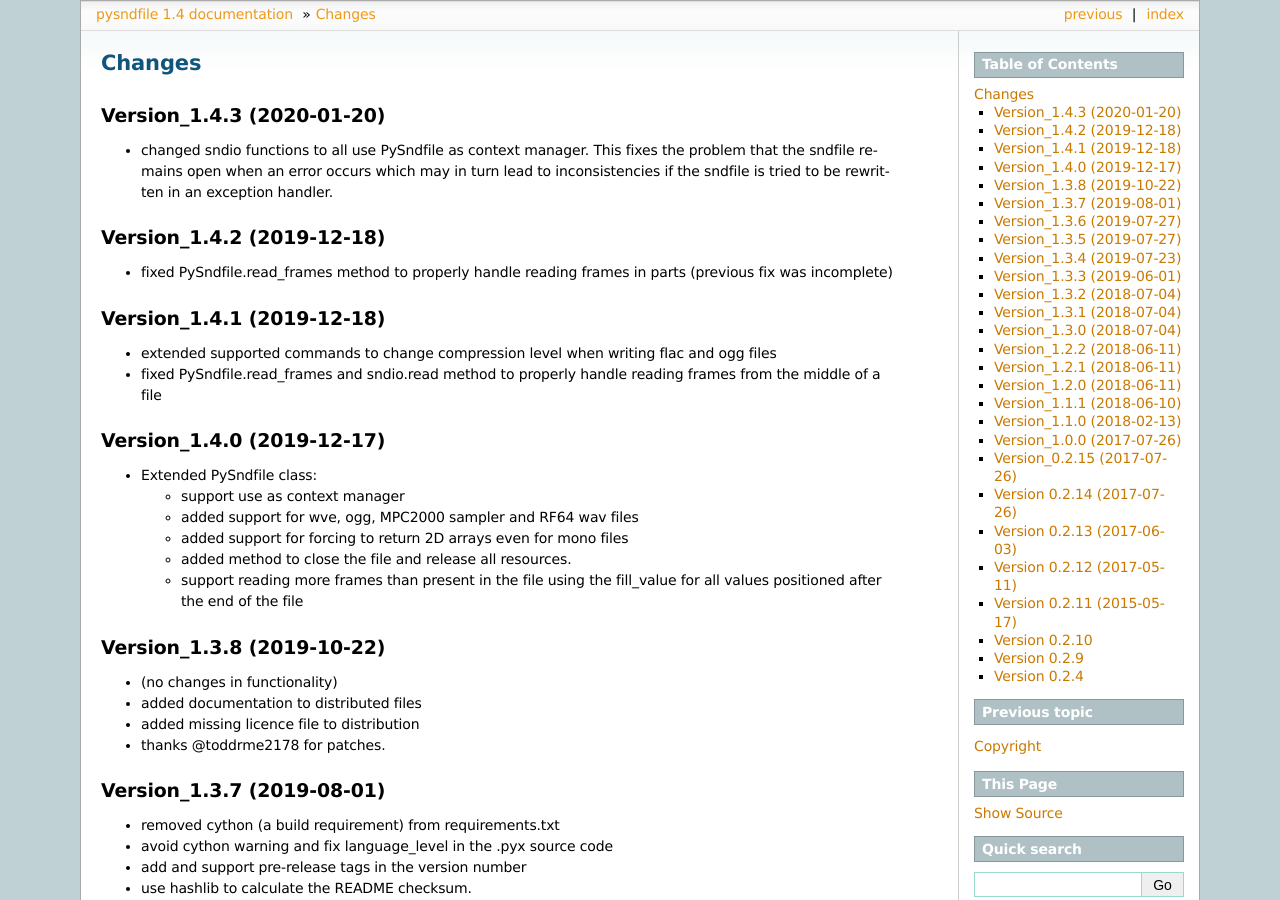
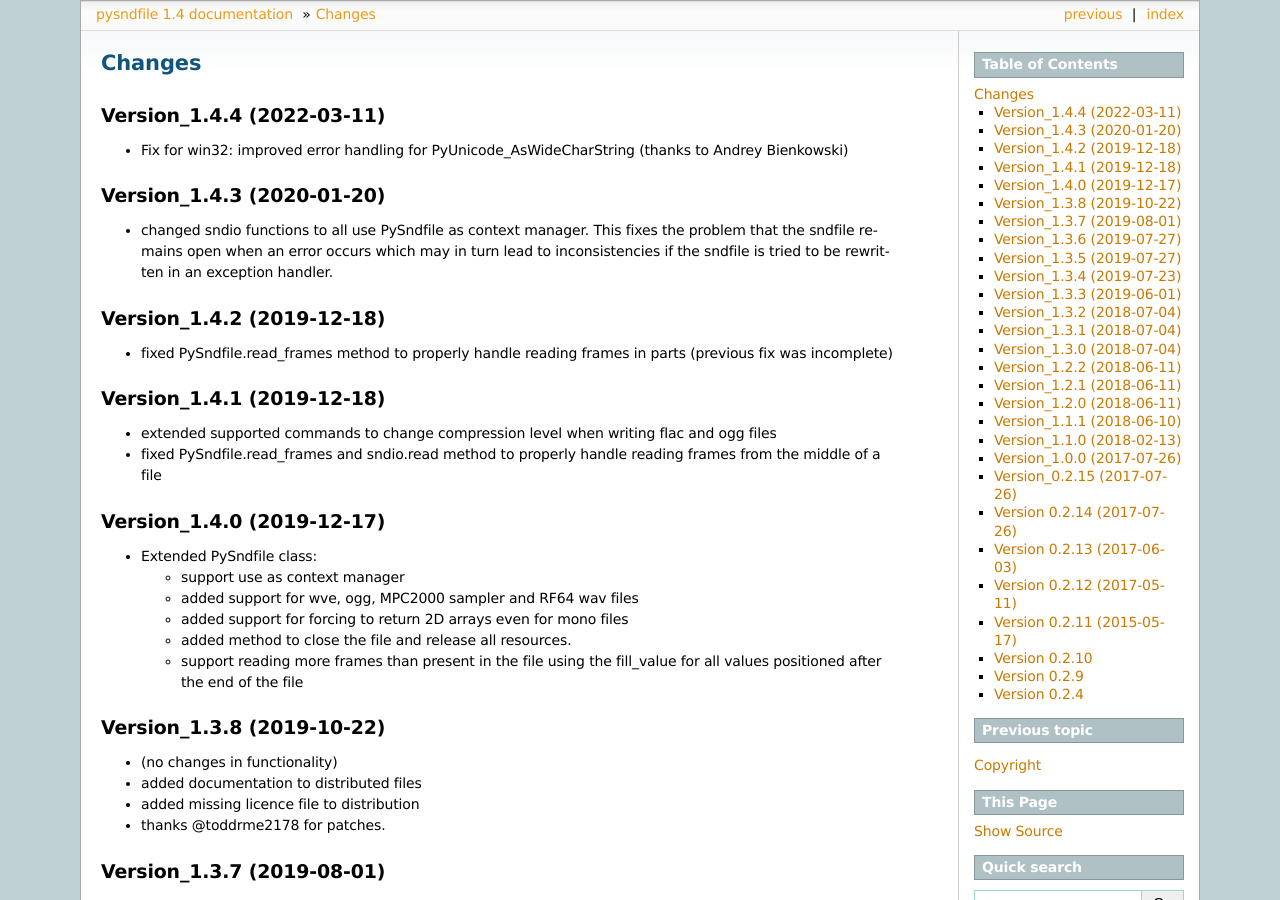
Before and after one commit to roebel/pysndfile, a Sphinx documentation site: the page built from doc/source/Changes.rst, in a window 1280 px wide and 900 px high. Built offline with Sphinx 7.4.7, drawn with Linux system fonts in a browser that asks for light colours.

Commit message:
Version 1.4.4  - Fix for win32 from Andrey Bienkowski.

```diff
--- a/doc/source/Changes.rst
+++ b/doc/source/Changes.rst
@@ -1,5 +1,11 @@
 Changes
 -------
+
+Version_1.4.4 (2022-03-11)
+~~~~~~~~~~~~~~~~~~~~~~~~~~
+
+-  Fix for win32: improved error handling for PyUnicode_AsWideCharString
+   (thanks to Andrey Bienkowski)
 
 Version_1.4.3 (2020-01-20)
 ~~~~~~~~~~~~~~~~~~~~~~~~~~
```
Also changed, not shown: README.md (+4 -0 lines), 3 other files.
